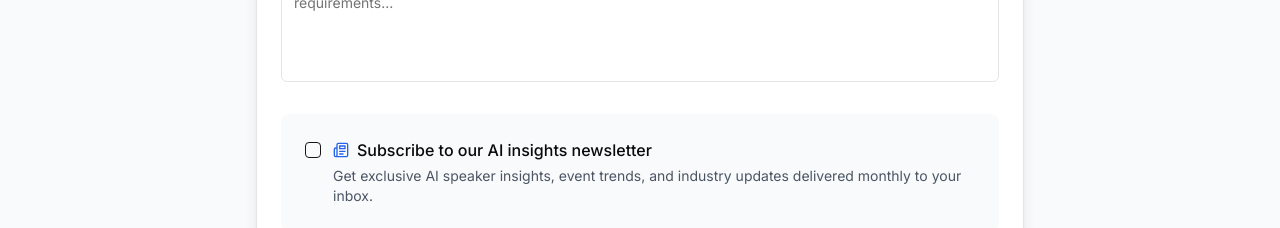
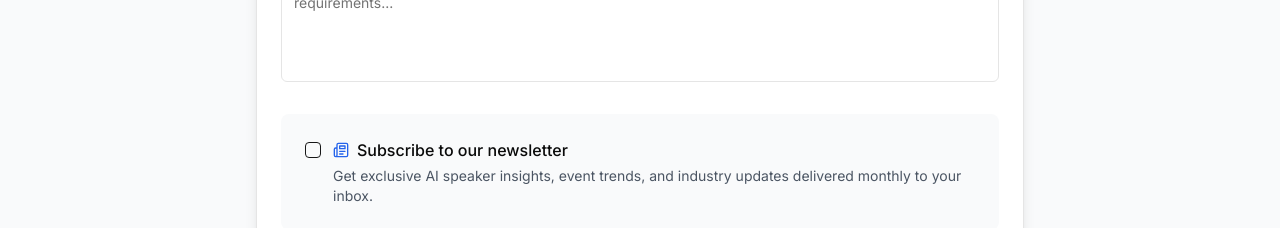
Before and after one commit to ncheyer/speak-about-ai-website, a Next.js app: page /contact in a window 1280 px wide. Shown: the part 1260-1488 px from the top of the page. Built offline with nearby package versions, Linux system fonts and the light colour scheme; no server answers.

Commit message:
Update newsletter tagline on contact form
- Changed from "Subscribe to our AI insights newsletter" to "Subscribe to our newsletter"
- Simplified the messaging for broader appeal

🤖 Generated with [Claude Code](https://claude.ai/code)

Co-Authored-By: Claude <noreply@anthropic.com>

```diff
--- a/components/custom-contact-form.tsx
+++ b/components/custom-contact-form.tsx
@@ -591,7 +591,7 @@ export function CustomContactForm({ preselectedSpeaker }: { preselectedSpeaker?:
                     className="text-base font-medium cursor-pointer flex items-center gap-2"
                   >
                     <Newspaper className="h-4 w-4 text-blue-600" />
-                    Subscribe to our AI insights newsletter
+                    Subscribe to our newsletter
                   </Label>
                   <p className="text-sm text-gray-600 mt-1">
                     Get exclusive AI speaker insights, event trends, and industry updates delivered monthly to your inbox.
```
